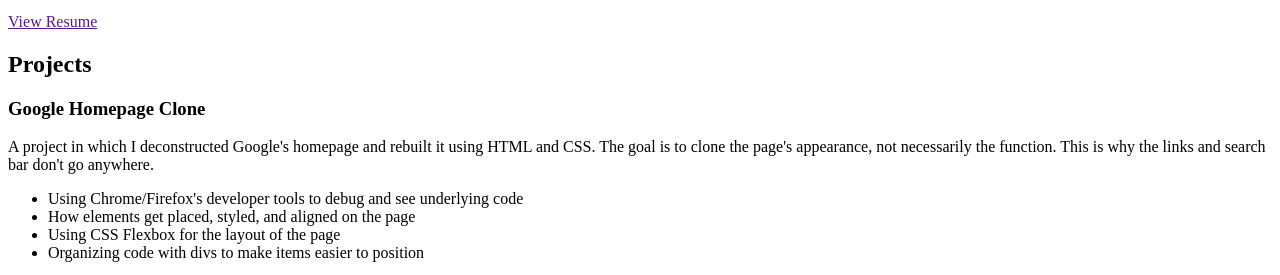
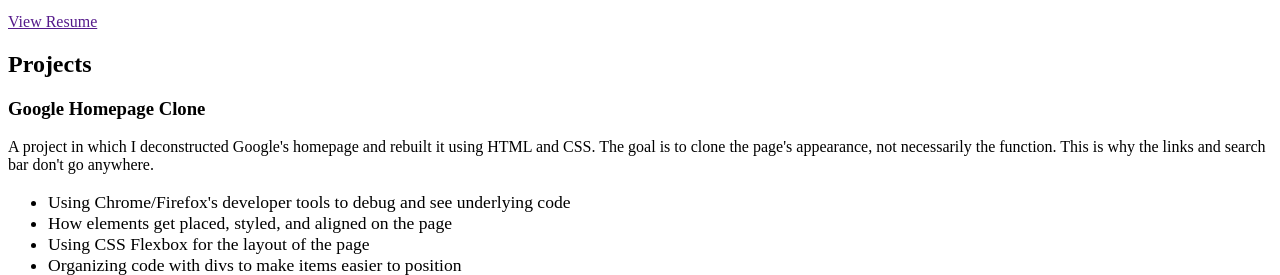
Before and after one commit to Pirci/simplefolio, a website: page src/template.html in a window 1280 px wide. Shown: the part 893-1168 px from the top of the page. Drawn offline with nearby package versions, Linux system fonts and the light colour scheme.

Commit message:
li list item font size update

```diff
--- a/src/template.html
+++ b/src/template.html
@@ -110,7 +110,7 @@
                     rebuilt it using HTML and CSS. The goal is to clone the
                     page's appearance, not necessarily the function. This is why
                     the links and search bar don't go anywhere. <br>
-                    <ul>
+                    <ul style="font-size: 1.1rem;">
                       <li>Using Chrome/Firefox's developer tools to debug and see underlying code</li>
                       <li>How elements get placed, styled, and aligned on the page</li>
                       <li>Using CSS Flexbox for the layout of the page</li>
```
